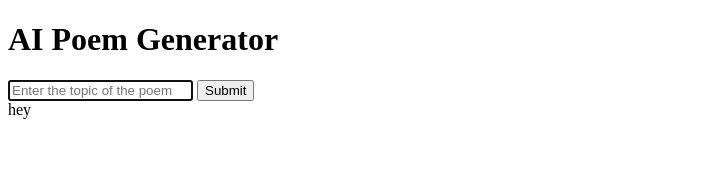
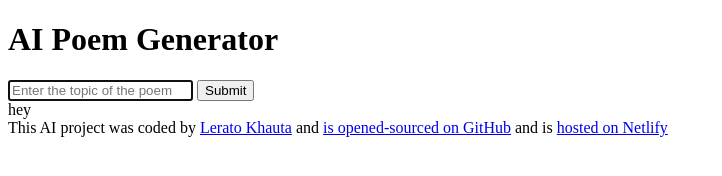
Before and after one commit to ivymelanin/AI-poem-generator, a plain HTML site: page index.html in a window 1280 px wide. Shown: the whole page, without its empty margins (0-722 px from the left). Drawn offline with Linux system fonts and the light colour scheme.

Commit message:
added  a footer

```diff
--- a/index.html
+++ b/index.html
@@ -23,6 +23,11 @@
             hey
         </div>
     </main>
+    <footer>
+        This AI project was coded by <a href="https://github.com/ivymelanin">Lerato Khauta</a>
+        and <a href="https://github.com/ivymelanin/AI-poem-generator">is opened-sourced on GitHub</a>
+        and is <a href="https://mellifluous-kringle-837d91.netlify.app/">hosted on Netlify</a>
+    </footer>
     <script src="src/index.js"></script>
 </body>
 </html>
```
